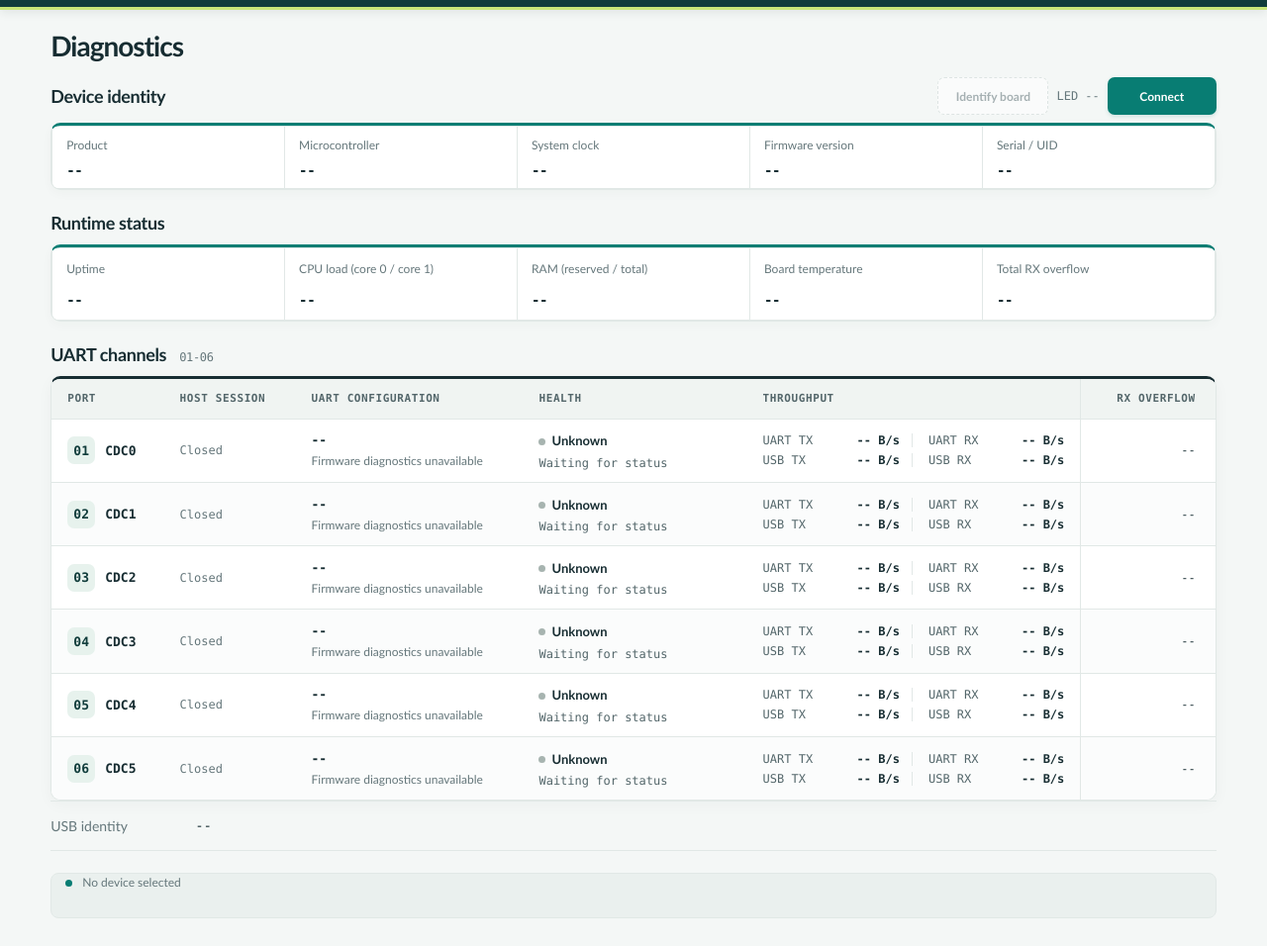
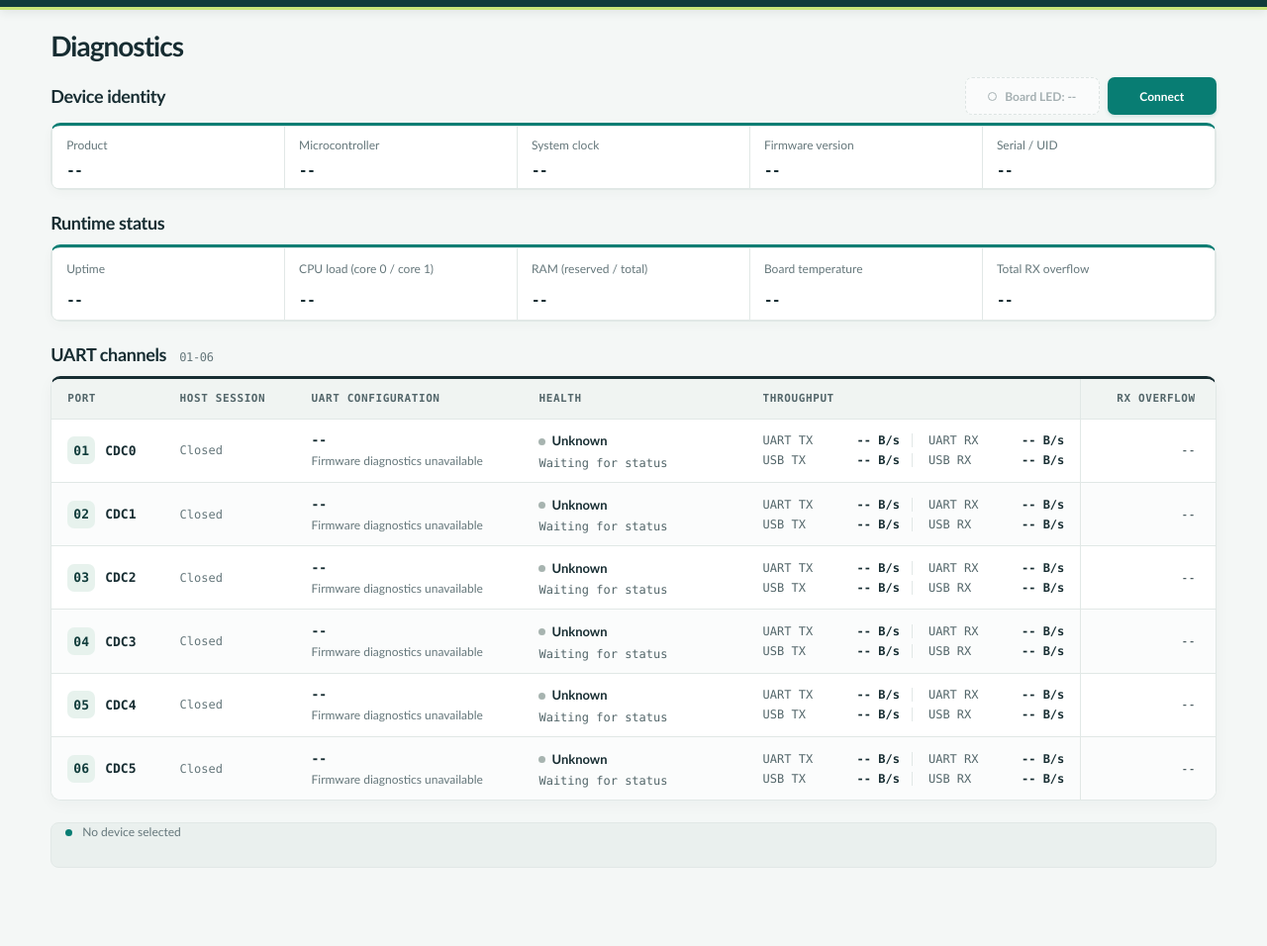
Before and after one commit to djwinter29-oss/PicoUart, a plain HTML site: page host/webhid/index.html in a window 1280 px wide. Shown: the part 46-1002 px from the top of the page at 99% size. After the commit the page ends 951 px from the top, so only its background shows below. Drawn offline with Linux system fonts and the light colour scheme.

Commit message:
another round of small ui update

```diff
--- a/host/web/css/dashboard.css
+++ b/host/web/css/dashboard.css
@@ -101,11 +101,13 @@ h2 span { margin-left: 9px; color: var(--muted); font: 500 12px var(--mono); }
 .button:disabled { cursor: wait; opacity: 0.55; }
 .button-secondary { background: var(--teal); color: #fff; box-shadow: 0 2px 4px #087b7026; }
 .button-secondary:hover:not(:disabled) { background: var(--teal-dark); }
-.button-led { min-width: 112px; background: var(--paper); border-color: #cbd6d3; color: var(--ink); }
+.button-led { min-width: 136px; display: inline-flex; align-items: center; justify-content: center; gap: 8px; background: var(--paper); border-color: #cbd6d3; color: var(--ink); }
+.button-led::before { content: ""; width: 7px; height: 7px; flex-shrink: 0; border-radius: 50%; background: #a7b4b0; }
+.button-led[data-state="on"]::before { background: var(--teal); }
+.button-led[data-state="unknown"]::before { background: transparent; border: 1px solid var(--muted); }
 .button-led:hover:not(:disabled) { background: #e8eeeb; }
 .button-led[data-state="on"] { border-color: var(--teal); }
 .button-led[data-state="unknown"] { color: var(--muted); border-style: dashed; }
-.led-state { color: var(--muted); font: 12px var(--mono); white-space: nowrap; }
 .button-danger { background: #fff; border-color: #dbb5aa; color: var(--coral); }
 .button-danger:hover:not(:disabled) { background: #fff3ef; }
 
--- a/host/web/js/dashboard.js
+++ b/host/web/js/dashboard.js
@@ -194,9 +194,8 @@ function render(data) {
     : "--";
   const led = data.connected ? data.led : null;
   const ledButton = document.querySelector("#toggle-led");
-  ledButton.textContent = "Identify board";
+  ledButton.textContent = `Board LED: ${led?.output_on == null ? "--" : led.output_on ? "On" : "Off"}`;
   ledButton.dataset.state = led?.output_on == null ? "unknown" : led.output_on ? "on" : "off";
-  document.querySelector("#led-state").textContent = `LED ${led?.output_on == null ? "--" : led.output_on ? "on" : "off"}`;
   ledButton.title = led?.manual_on == null ? "Toggle manual LED state; USB activity may also light the LED"
     : `Toggle manual LED state (currently ${led.manual_on ? "On" : "Off"}); USB activity may also light the LED`;
   document.querySelector("#toggle-led").disabled = actionBusy || !data.connected || led?.output_on === null;
--- a/host/webhid/css/dashboard.css
+++ b/host/webhid/css/dashboard.css
@@ -101,11 +101,13 @@ h2 span { margin-left: 9px; color: var(--muted); font: 500 12px var(--mono); }
 .button:disabled { cursor: wait; opacity: 0.55; }
 .button-secondary { background: var(--teal); color: #fff; box-shadow: 0 2px 4px #087b7026; }
 .button-secondary:hover:not(:disabled) { background: var(--teal-dark); }
-.button-led { min-width: 112px; background: var(--paper); border-color: #cbd6d3; color: var(--ink); }
+.button-led { min-width: 136px; display: inline-flex; align-items: center; justify-content: center; gap: 8px; background: var(--paper); border-color: #cbd6d3; color: var(--ink); }
+.button-led::before { content: ""; width: 7px; height: 7px; flex-shrink: 0; border-radius: 50%; background: #a7b4b0; }
+.button-led[data-state="on"]::before { background: var(--teal); }
+.button-led[data-state="unknown"]::before { background: transparent; border: 1px solid var(--muted); }
 .button-led:hover:not(:disabled) { background: #e8eeeb; }
 .button-led[data-state="on"] { border-color: var(--teal); }
 .button-led[data-state="unknown"] { color: var(--muted); border-style: dashed; }
-.led-state { color: var(--muted); font: 12px var(--mono); white-space: nowrap; }
 .button-danger { background: #fff; border-color: #dbb5aa; color: var(--coral); }
 .button-danger:hover:not(:disabled) { background: #fff3ef; }
 
--- a/host/webhid/css/webhid.css
+++ b/host/webhid/css/webhid.css
@@ -1,19 +1,8 @@
 .actions #connect { min-width: 110px; }
-.device-details { margin: 0; border-top: 1px solid var(--line); }
-.device-details > div {
-  display: grid;
-  grid-template-columns: 130px minmax(0, 1fr);
-  gap: 16px;
-  padding: 14px 0;
-  border-bottom: 1px solid var(--line);
-}
-.device-details dt { color: var(--muted); }
-.device-details dd { margin: 0; font-family: var(--mono); overflow-wrap: anywhere; }
 .status-line { align-items: baseline; }
 .status-line .status-mark { flex-shrink: 0; }
 #status-message { overflow-wrap: anywhere; }
 
 @media (max-width: 720px) {
   .actions #connect { min-width: 0; }
-  .device-details > div { grid-template-columns: 100px minmax(0, 1fr); gap: 12px; }
 }
--- a/host/webhid/index.html
+++ b/host/webhid/index.html
@@ -8,7 +8,7 @@
   <link rel="icon" type="image/svg+xml" href="favicon.svg">
   <link rel="stylesheet" href="css/dashboard.css">
   <link rel="stylesheet" href="css/webhid.css">
-  <script type="module" src="js/app.mjs"></script>
+  <script type="module" src="js/app.mjs?v=2"></script>
 </head>
 <body>
   <header class="topbar">
@@ -35,8 +35,7 @@
         <h2 id="identity-title">Device identity</h2>
         <div class="actions" aria-label="Device connection and identification">
           <button class="button button-led" id="toggle-led" type="button" data-state="unknown"
-            title="Toggle the board LED to identify this device; USB activity may also light it" disabled>Identify board</button>
-          <span class="led-state" id="led-state">LED --</span>
+            title="Toggle manual LED state; USB activity may also light the LED" disabled>Board LED: --</button>
           <button class="button button-secondary" id="connect" type="button" disabled>Connect</button>
         </div>
       </div>
@@ -88,9 +87,6 @@
         </table>
       </div>
       <p class="traffic-note" id="traffic-note" hidden></p>
-      <dl class="device-details">
-        <div><dt>USB identity</dt><dd id="usb-identity">--</dd></div>
-      </dl>
     </section>
 
     <footer class="status-line" role="status" aria-live="polite">
--- a/host/webhid/js/app.mjs
+++ b/host/webhid/js/app.mjs
@@ -1,5 +1,5 @@
-import { DEVICE_FILTER, PicoUartWebHid } from "./device.mjs";
-import { renderDashboard, updateReportAge } from "./view.mjs";
+import { PicoUartWebHid } from "./device.mjs";
+import { renderDashboard, updateReportAge } from "./view.mjs?v=2";
 
 const connectButton = document.querySelector("#connect");
 const toggleLedButton = document.querySelector("#toggle-led");
@@ -18,9 +18,6 @@ function render(state) {
   connectButton.className = `button ${connected ? "button-danger" : "button-secondary"}`;
   connectButton.disabled = !["disconnected", "connected", "reading"].includes(state.phase);
   toggleLedButton.disabled = !connected || busy || state.dashboard.led?.output_on === null;
-  document.querySelector("#usb-identity").textContent = connected
-    ? `${DEVICE_FILTER.vendorId.toString(16).toUpperCase()}:${DEVICE_FILTER.productId.toString(16).toUpperCase()}`
-    : "--";
   if (!connected || state.error) {
     statusMessage.textContent = state.error ?? state.message;
     statusMessage.parentElement.dataset.error = String(Boolean(state.error) || state.phase === "unsupported");
@@ -33,5 +30,5 @@ render(client.state);
 connectButton.addEventListener("click", () =>
   client.state.phase === "disconnected" ? client.connect() : client.disconnect());
 toggleLedButton.addEventListener("click", () => client.toggleLed());
-globalThis.setInterval(() => client.refresh(), 2000);
+globalThis.setInterval(() => client.refresh(), 1000);
 globalThis.setInterval(() => updateReportAge(client.state.dashboard), 1000);
--- a/host/webhid/js/view.mjs
+++ b/host/webhid/js/view.mjs
@@ -182,9 +182,8 @@ export function renderDashboard(data) {
     ? `${data.board.temperature_celsius.toFixed(1)} \u00b0C` : "--";
   const led = data.connected ? data.led : null;
   const ledButton = document.querySelector("#toggle-led");
-  ledButton.textContent = "Identify board";
+  ledButton.textContent = `Board LED: ${led?.output_on == null ? "--" : led.output_on ? "On" : "Off"}`;
   ledButton.dataset.state = led?.output_on == null ? "unknown" : led.output_on ? "on" : "off";
-  document.querySelector("#led-state").textContent = `LED ${led?.output_on == null ? "--" : led.output_on ? "on" : "off"}`;
   ledButton.title = led?.manual_on == null ? "Toggle manual LED state; USB activity may also light the LED"
     : `Toggle manual LED state (currently ${led.manual_on ? "On" : "Off"}); USB activity may also light the LED`;
   updateReportAge(data);
```
Also changed, not shown: host/web/index.html (+2 -3 lines), host/webhid/tests/app.test.mjs (+5 -4 lines), host/webhid/tests/assets.test.mjs (+2 -2 lines), host/webhid/tests/view.test.mjs (+5 -9 lines), 2 other files.
